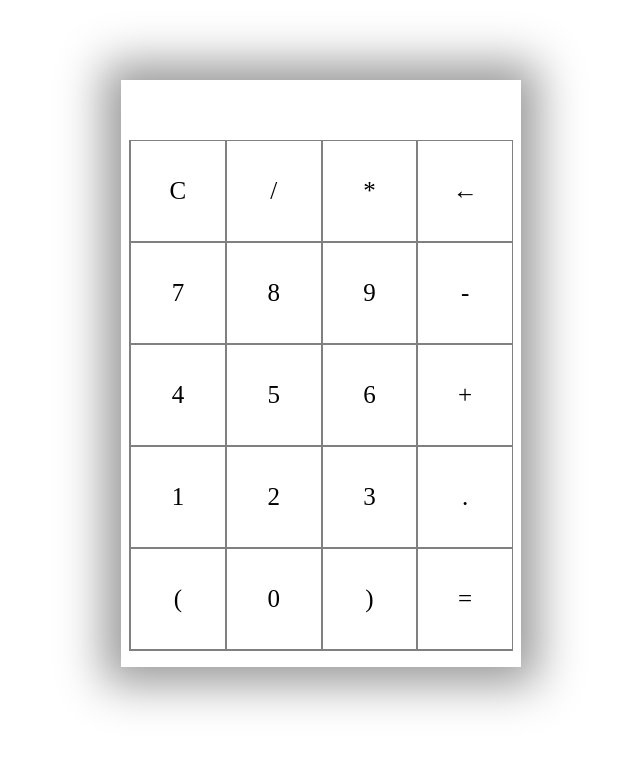
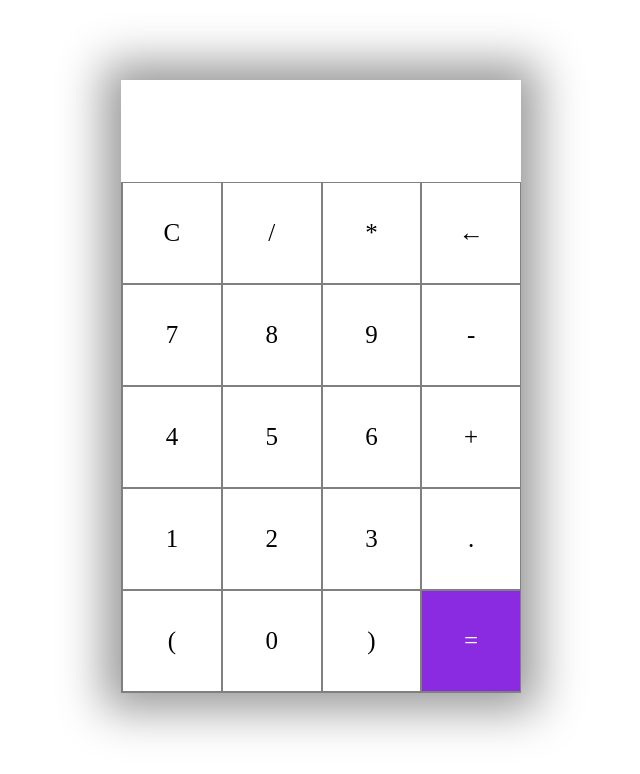
Before and after one commit to elisayadarola/calculator_javascript, a plain HTML site: page index.html in a window 1280 px wide. Shown: the whole page, without its empty margins (319-959 px from the left). Drawn offline with Linux system fonts and the light colour scheme.

Commit message:
corrections to html elements and start of JS file

```diff
--- a/index.html
+++ b/index.html
@@ -10,7 +10,7 @@
   <body>
     <section>
       <div class="container">
-        <div id="display">
+        <div id="display"></div>
         <div class="buttons">
           <div class="button">C</div>
           <div class="button">/</div>
@@ -35,7 +35,6 @@
           <div id="equal" class="button">=</div>
         </div>
       </div>
-      </div>
     </section>
     <script src="index.js"></script>
   </body>
--- a/index.js
+++ b/index.js
@@ -0,0 +1,14 @@
+//almaceno el html display en la variable display
+let display = document.getElementById("display");
+//lo mismo con buttons, cuidado al seleccionar el button individual y no el div entero. el array.from permite transformarlo en array
+let buttons = Array.from(document.getElementsByClassName("button"));
+console.log(buttons);
+//mapeamos el array, pasamos el parametro que queremos, en este caso button, y le podemos un event listener para que cuando hagamos click, la consola nos f¡diga 'clicked', nos imprima el evento, nos diga el objeto siendo targeteado y nos diga el texto que hay escrito en ese objeto en este caso el div del boton y el numero que corresponde.
+buttons.map((button) => {
+  button.addEventListener("click", (e) => {
+    console.log("clicked");
+    console.log(e);
+    console.log(e.target);
+    console.log(e.target.innerText);
+  });
+});
--- a/style.css
+++ b/style.css
@@ -5,9 +5,9 @@
 }
 #display {
   text-align: right;
-  height: auto;
+  height: 70px;
   line-height: 70px;
-  padding: 60px 8px 16px 8px;
+  padding: 16px 8px;
   font-size: 25px;
 }
 .buttons {
@@ -27,3 +27,12 @@
   font-size: 25px;
   cursor: pointer;
 }
+#equal {
+  background-color: blueviolet;
+  color: white;
+}
+.button:hover {
+  background-color: black;
+  color: white;
+  transition: 1 ease-in-out;
+}
```
Lines whose indentation alone changed are shown as unchanged.
